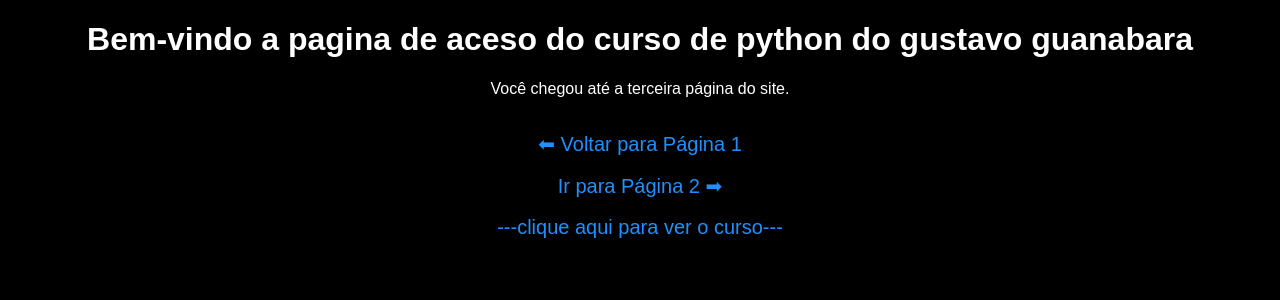
After one commit to davimiguelmartins1904-crypto/flask, a Flask app: template projeto flask com banco de dados/app/templates/pagina3.html in a window 1280 px wide. The commit adds this page. Shown: the top 300 px of the page. Run offline with Flask 3, Linux system fonts and the light colour scheme; the template is opened without the code that fills it, so the values that code supplies are empty.

Commit message:
Add files via upload

```diff
--- /dev/null
+++ b/projeto flask com banco de dados/app/templates/pagina3.html
@@ -0,0 +1,35 @@
+<!DOCTYPE html>
+<html lang="pt-BR">
+<head>
+    <meta charset="UTF-8">
+    <meta name="viewport" content="width=device-width, initial-scale=1.0">
+    <title>Página 3</title>
+    <style>
+        body {
+            background-color: black;
+            color: white;
+            font-family: Arial, sans-serif;
+            text-align: center;
+        }
+        a {
+            color: #1E90FF;
+            text-decoration: none;
+            font-size: 20px;
+        }
+        a:hover {
+            text-decoration: underline;
+        }
+    </style>
+</head>
+<body>
+    <h1>Bem-vindo a pagina de aceso do curso de python do gustavo guanabara</h1>
+    <p>Você chegou até a terceira página do site.</p>
+
+    <br>
+    <a href="pagina1.html">⬅ Voltar para Página 1</a>
+    <br><br>
+    <a href="pagina2.html">Ir para Página 2 ➡</a>
+    <br><br>
+    <a href="https://www.youtube.com/watch?v=S9uPNppGsGo&list=PLvE-ZAFRgX8hnECDn1v9HNTI71veL3oW0">---clique aqui para ver o curso---</a>
+</body>
+</html>
```
Also changed, not shown: projeto flask com banco de dados/app/templates/pagina1.html (+10 -3 lines), projeto flask com banco de dados/app/templates/pagina4.html (added, +27 -0 lines), projeto flask com banco de dados/app/views.py (+8 -0 lines).
